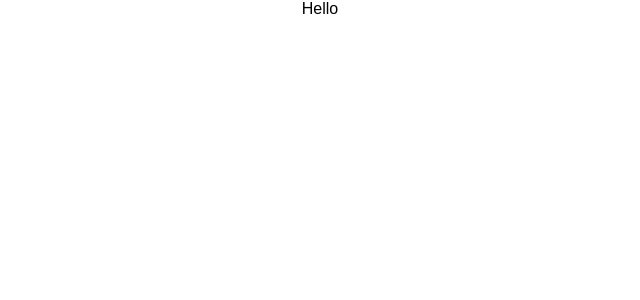
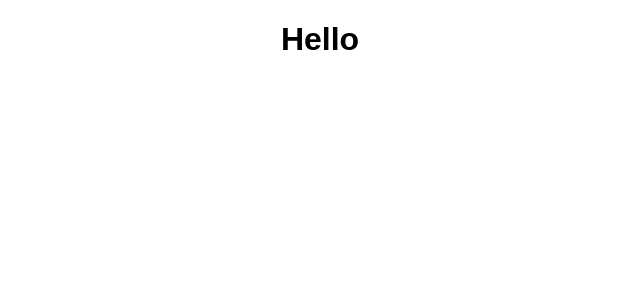
Before and after one commit to bdurb/insta-clone, a React (Create React App) app: page / in a window 1280 px wide. Shown: the top 300 px of the page, without its empty margins (320-960 px from the left). Built offline with nearby package versions, Linux system fonts and the light colour scheme.

Commit message:
set up file structure for app

```diff
--- a/src/App.js
+++ b/src/App.js
@@ -5,7 +5,7 @@ class App extends Component {
   render() {
     return (
       <div className="App">
-        Hello
+        <h1>Hello</h1>
       </div>
     );
   }
```
Also changed, not shown: src/components/CommentSection/CommentSection.js (added), src/components/PostContainer/PostContainer.js (added), src/components/SearchBar/SearchBar.js (added).
